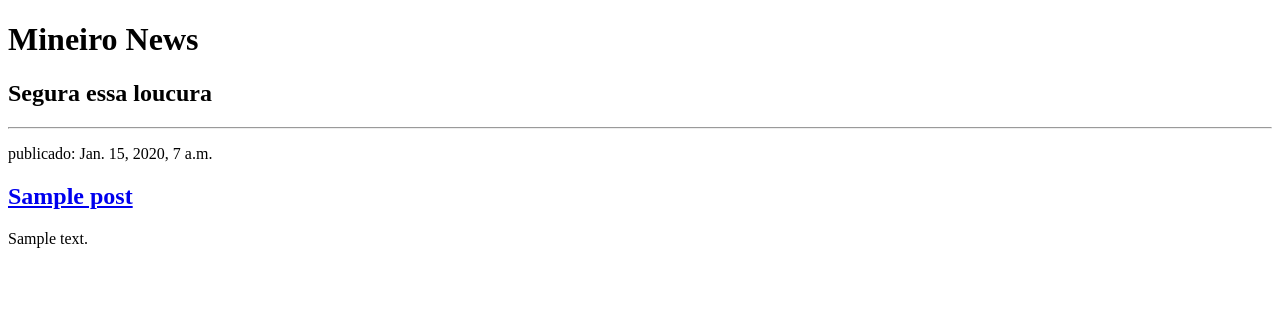
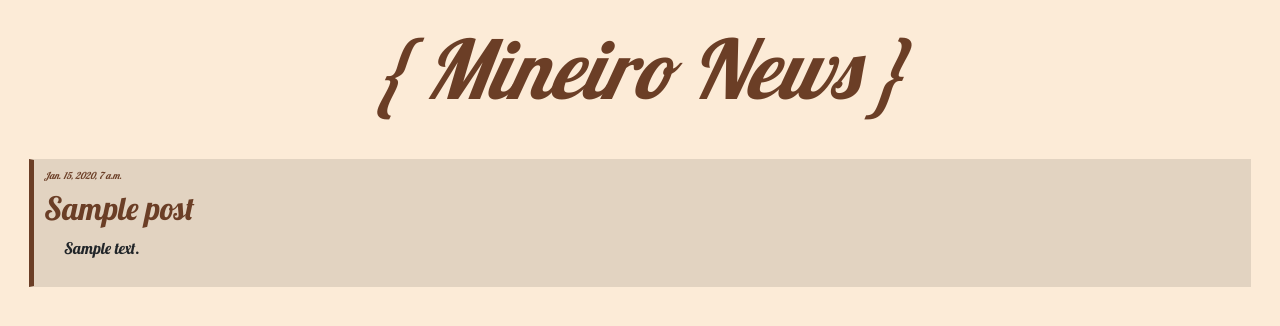
Before and after one commit to allexdiass/mineironews-blog-exemplo-django, a Django app: page / in a window 1280 px wide. Shown: the top 326 px of the page. Run offline with Django 3.2, Linux system fonts and the light colour scheme; tables that the repository leaves empty hold one stand-in row (values such as "Sample post").

Commit message:
Adicionado css e pagina de detalhes

```diff
--- /dev/null
+++ b/mineironews/blog/static/css/blog.css
@@ -0,0 +1,45 @@
+body {
+    background-color: #fcebd7;
+    padding: 20px;
+    font-family: 'Lobster';
+}
+
+.title {
+    font-size: 5.1em;
+    text-align: center;
+    font-style: italic;
+}
+
+p {
+    text-indent: 20px;
+}
+
+.data_post {
+    font-size: 0.6em;
+    font-style: italic;
+}
+
+h1, a, .data_post {
+    color: #6b3e26;
+}
+
+h2 a:hover {
+    color: #977767;
+}
+
+.title_detail {
+    color: #6b3e26;
+}
+
+.post {
+    background-color: #e2d3c1;
+    border: #e2d3c1 1px solid;
+    border-left: #6b3e26 5px solid;
+    /* border-bottom-right-radius: 22px; */
+    padding: 10px;
+    margin: 9px;
+}
+
+a {
+    text-decoration: none;
+}
--- /dev/null
+++ b/mineironews/blog/templates/blog/base.html
@@ -0,0 +1,26 @@
+{% load static %}
+<!DOCTYPE html>
+<html lang="pt-br">
+
+<head>
+    <meta charset="UTF-8">
+    <title>MineiroNews</title>
+    <link href="https://cdn.jsdelivr.net/npm/bootstrap@5.0.0-beta2/dist/css/bootstrap.min.css" rel="stylesheet"
+        integrity="sha384-BmbxuPwQa2lc/FVzBcNJ7UAyJxM6wuqIj61tLrc4wSX0szH/Ev+nYRRuWlolflfl" crossorigin="anonymous">
+    <link href="{% static 'css/blog.css' %}" rel="stylesheet">
+    <link href='//fonts.googleapis.com/css?family=Lobster&subset=latin,latin-ext' rel='stylesheet' type='text/css'>
+</head>
+
+<body>
+    <h1 class="title">{ Mineiro News }</h1>
+    <br>
+
+    {% block content %}
+    {% endblock content %}
+
+    <script src="https://cdn.jsdelivr.net/npm/bootstrap@5.0.0-beta2/dist/js/bootstrap.bundle.min.js"
+        integrity="sha384-b5kHyXgcpbZJO/tY9Ul7kGkf1S0CWuKcCD38l8YkeH8z8QjE0GmW1gYU5S9FOnJ0"
+        crossorigin="anonymous"></script>
+</body>
+
+</html>
--- a/mineironews/blog/templates/blog/post_list.html
+++ b/mineironews/blog/templates/blog/post_list.html
@@ -1,19 +1,16 @@
-<!DOCTYPE html>
-<html lang="pt-br">
-<head>
-    <meta charset="UTF-8">
-    <title>MineiroNews</title>
-</head>
-<body>
-    <h1>Mineiro News</h1>
-    <h2>Segura essa loucura</h2>
-    <hr>
+{% extends 'blog/base.html' %}
+
+{% block content %}
     {% for post in posts %}
-        <div>
-            <p>publicado: {{ post.published_date }}</p>
-            <h2><a href="#">{{ post.title }}</a> </h2>
+        <div class="post">
+            {% comment %} <p>publicado: {{ post.published_date }}</p> {% endcomment %}
+            {% if post.published_date is None %}
+                <h5 class="data_post">Data de publicação não informada</h5>
+            {% else %}
+                <h5 class="data_post">{{ post.published_date }}</h5>
+            {% endif %}
+            <h2><a href="{% url 'post_detail' pk=post.pk %}">{{ post.title }}</a></h2>
             <p>{{ post.text|linebreaksbr }}</p>
         </div>
     {% endfor %}
-</body>
-</html>
+{% endblock content %}
--- a/mineironews/blog/urls.py
+++ b/mineironews/blog/urls.py
@@ -2,5 +2,6 @@ from django.urls import path
 from . import views
 
 urlpatterns = [
-    path('', views.post_list, name='post_list')
+    path('', views.post_list, name='post_list'),
+    path('post/<int:pk>/', views.post_detail, name='post_detail')
 ]
--- a/mineironews/blog/views.py
+++ b/mineironews/blog/views.py
@@ -1,4 +1,4 @@
-from django.shortcuts import render
+from django.shortcuts import get_object_or_404, render
 from .models import Post
 from django.utils import timezone
 
@@ -7,5 +7,11 @@ from django.utils import timezone
 def post_list(request):
     # posts = Post.objects.filter(published_date__lte=timezone.now()).order_by('published_date')
     # posts = Post.objects.all().order_by('-published_date') # ordenar acendente
-    posts = Post.objects.all().order_by('published_date') # ordenar decrescente
+    posts = Post.objects.all().order_by('-published_date')  # ordenar decrescente
     return render(request, 'blog/post_list.html', {'posts': posts})
+
+
+def post_detail(request, pk):
+    # post = Post.objects.get(pk=chave) nao funciona porque nao sabemos se sempre sera passado um ip valido
+    post = get_object_or_404(Post, pk=pk)
+    return render(request, 'blog/post_detail.html', {'post': post})
```
Also changed, not shown: mineironews/blog/templates/blog/post_detail.html (added, +17 -0 lines).
